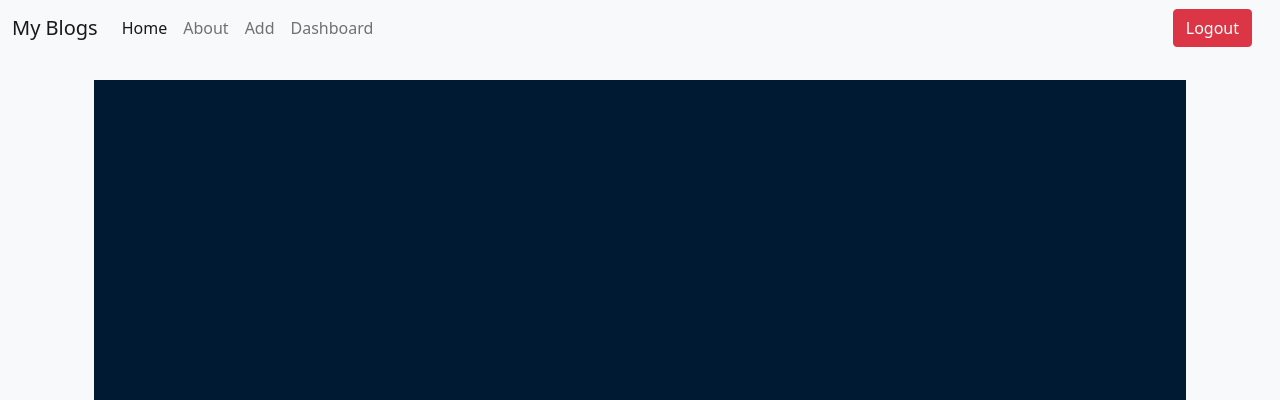
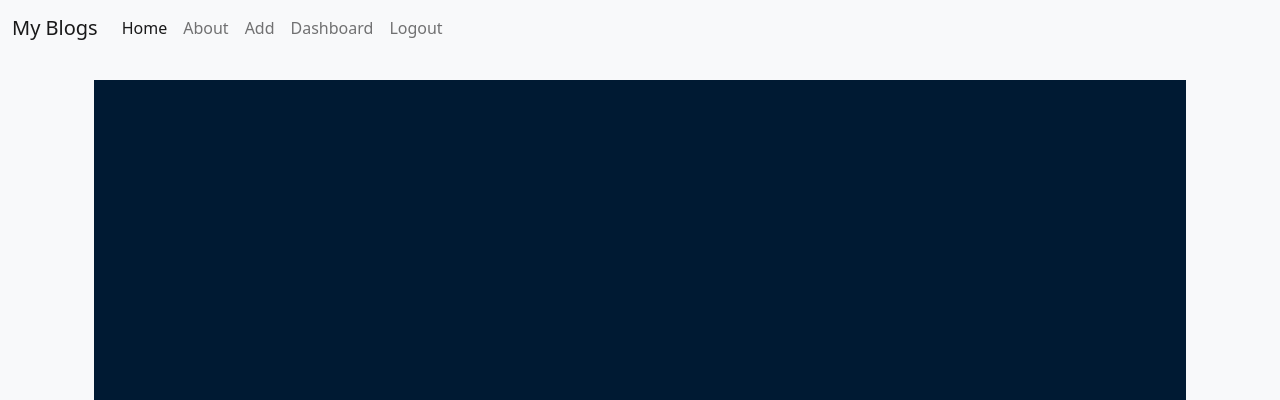
Before and after one commit to Amaan2319/blog-app-flask, a Flask app: page /about in a window 1280 px wide. Shown: the top 400 px of the page. Run offline with Flask 3, Linux system fonts and the light colour scheme; some libraries are stand-ins or nearby versions.

Commit message:
updated navbar

```diff
--- a/templates/base.html
+++ b/templates/base.html
@@ -39,14 +39,14 @@
                             <a href="{{url_for('dashboard')}}" class="nav-link">Dashboard</a>
                         </li>
                         {% endif %}
+                        <li class="nav-item">
+                            {% if name == "guest" %}  <!-- Show Login button when user is a guest -->
+                            <a class="nav-link" href="{{ url_for('login') }}">Login</a>
+                            {% else %}  <!-- Show Logout button when user is logged in -->
+                            <a class="nav-link" href="{{ url_for('logout') }}">Logout</a>
+                            {% endif %}
+                        </li>
                     </ul>
-                    <div class="mx-3">
-                        {% if name == "guest" %}  <!-- Show Login button when user is a guest -->
-                        <a class="btn btn-danger" href="{{ url_for('login') }}">Login</a>
-                        {% else %}  <!-- Show Logout button when user is logged in -->
-                        <a class="btn btn-danger" href="{{ url_for('logout') }}">Logout</a>
-                        {% endif %}
-                    </div>
                 </div>
             </div>
         </nav>
```
